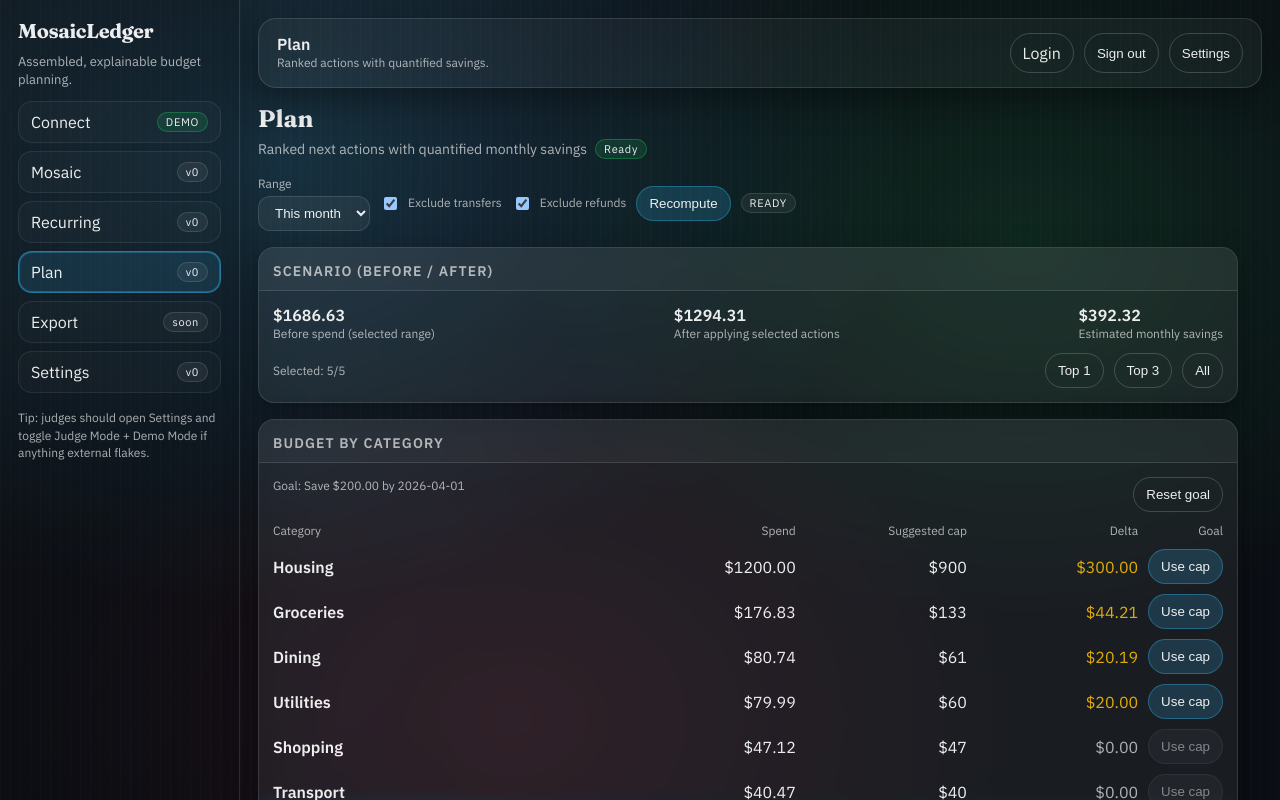
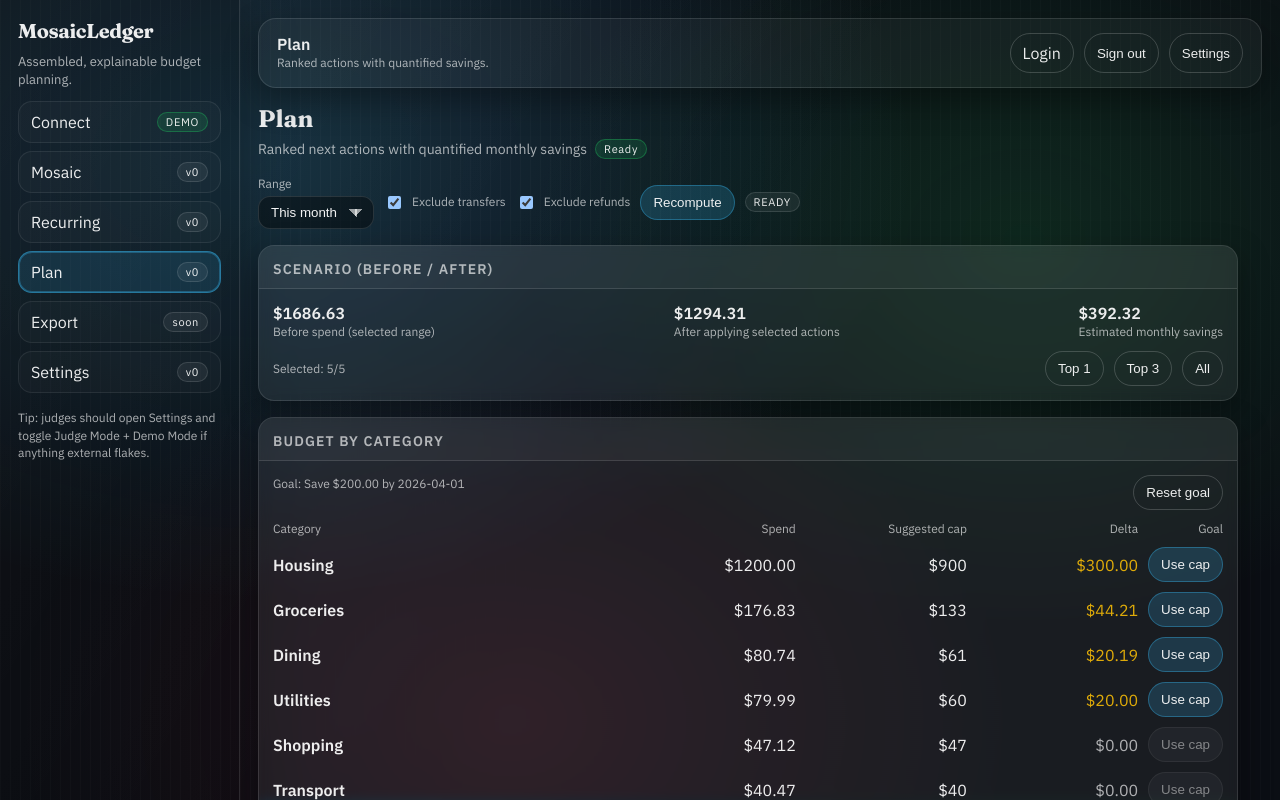
Before and after one commit to rilical/MosaicLedger, a Next.js app in the folder apps/web/: page /app/plan in a window 1280 px wide. Shown: the top 800 px of the page. Built offline with nearby package versions, Linux system fonts and the light colour scheme.

Commit message:
Fixed "This month" dropdown visual bug

```diff
--- a/apps/web/src/components/Analysis/AnalysisControls.tsx
+++ b/apps/web/src/components/Analysis/AnalysisControls.tsx
@@ -21,7 +21,7 @@
       <label className="small" style={{ display: 'grid', gap: 4 }}>
         Range
         <select
-          className="input"
+          className="input select"
           style={{ paddingTop: 8, paddingBottom: 8 }}
           value={settings.preset}
           onChange={(e) =>
--- a/apps/web/src/styles/globals.css
+++ b/apps/web/src/styles/globals.css
@@ -226,6 +226,15 @@
 .select option {
   background: #0b0e14;
   color: rgba(255, 255, 255, 0.92);
+}
+
+/* Darker background for selects so label text doesn’t blend with background */
+.input.select {
+  background:
+    linear-gradient(45deg, transparent 50%, rgba(255, 255, 255, 0.6) 50%) right 16px center / 8px 8px no-repeat,
+    linear-gradient(135deg, rgba(255, 255, 255, 0.6) 50%, transparent 50%) right 10px center / 8px 8px no-repeat,
+    rgba(0, 0, 0, 0.4);
+  color: rgba(255, 255, 255, 0.95);
 }
 
 .input:focus {
```
